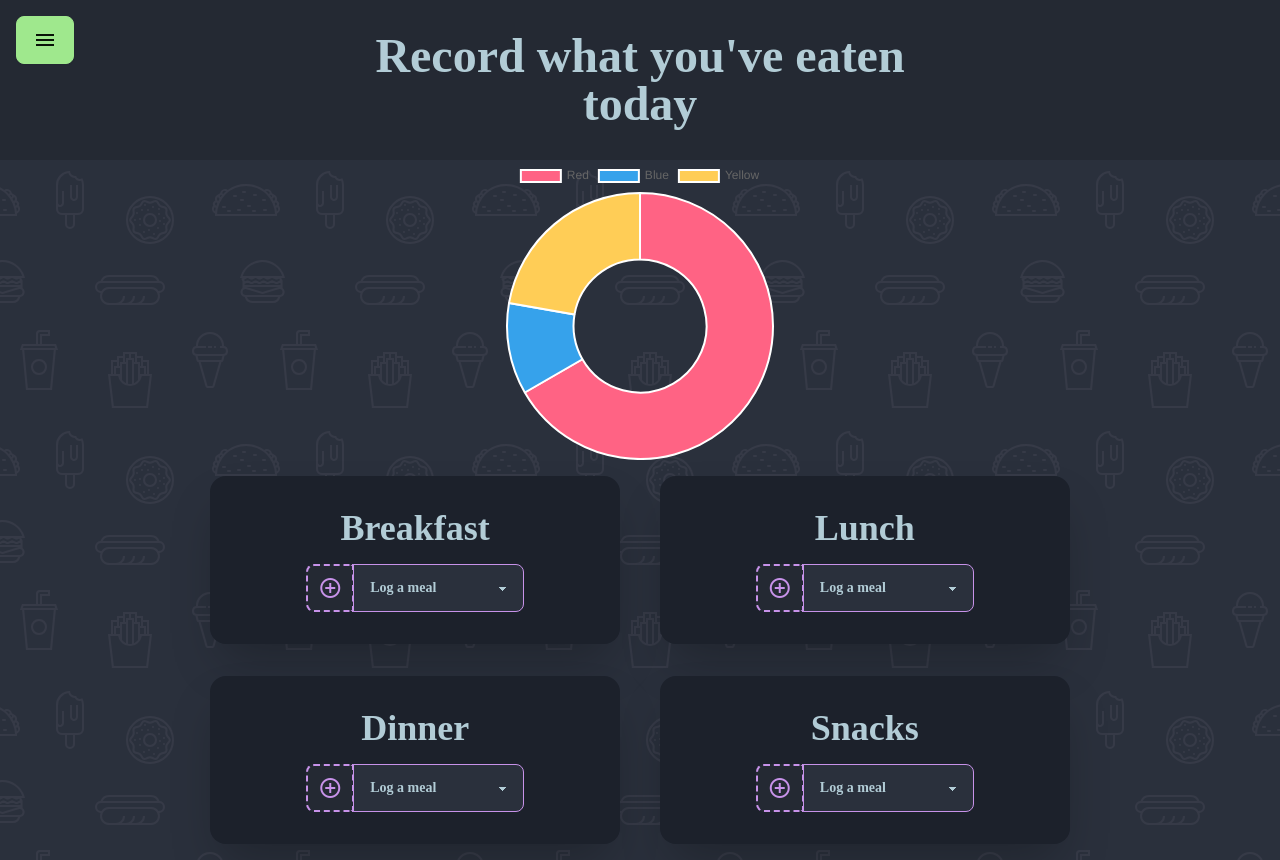
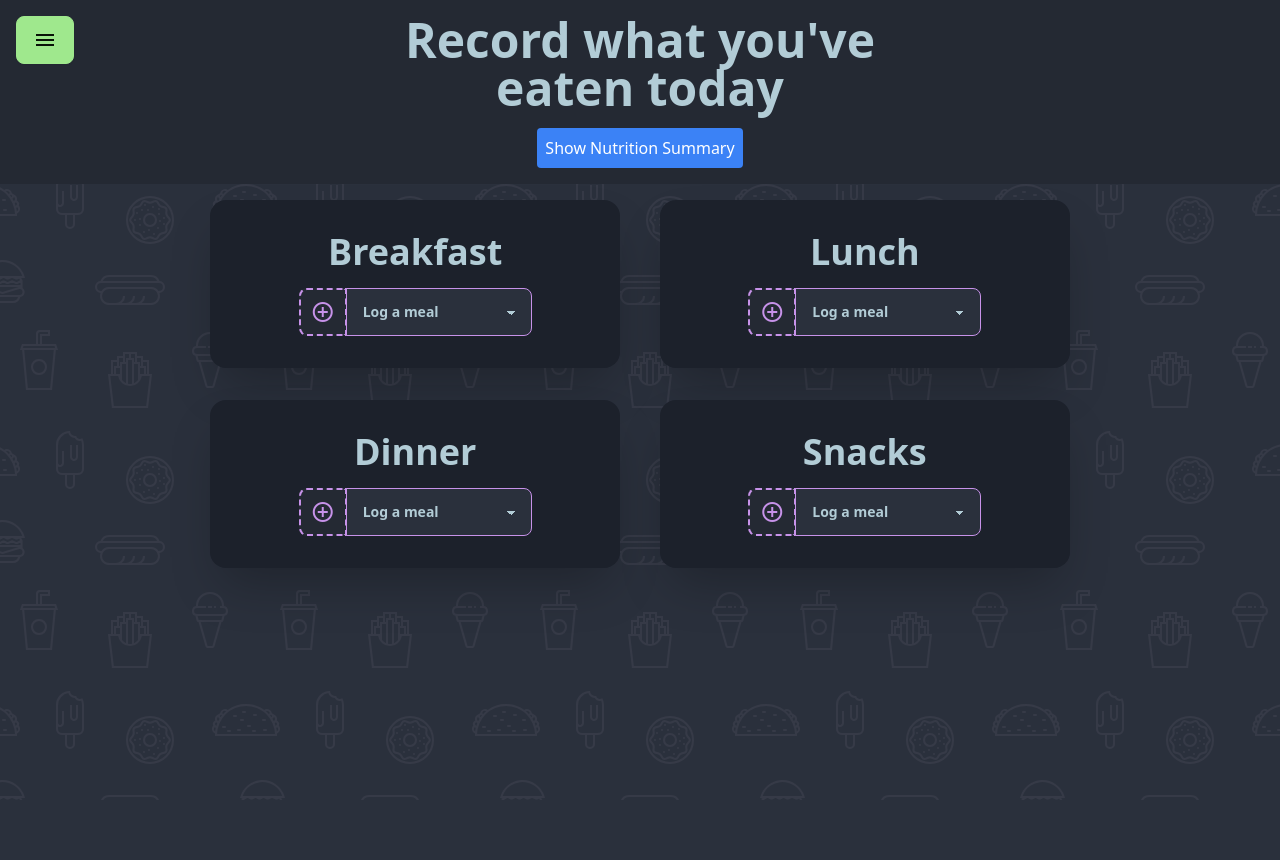
Before and after one commit to arimartell/CapstoneProject, a React (Vite) app in the folder frontend/: page /dashboard in a window 1280 px wide. After the commit the page ends 800 px from the top, so only its background shows below. Built offline with nearby package versions, Linux system fonts and the light colour scheme; sample sign-in values are in the browser's storage; a web font is replaced by a local one.

Commit message:
daily macro counting in dashboard

```diff
--- a/frontend/src/routes/dashboard.jsx
+++ b/frontend/src/routes/dashboard.jsx
@@ -1,31 +1,35 @@
 import { useState } from 'react';
-import { useEffect } from 'react';
-import { Link } from 'react-router-dom';
+import axios from 'axios';
 import QuickCard from '../components/dashboardquicklinkscard';
 import SwipeAnimation from '../components/swipe';
-import 'chart.js/auto';
-import { Chart } from 'react-chartjs-2';
 
 export default function Dashboard() {
-  useEffect(() => {
-    document.title = 'Dashboard';
-  }, []);
+    const [dashboardData, setDashboardData] = useState({
+        cals_left: 0,
+        protein_left: 0,
+        total_cals: 0,
+        total_protein: 0
+    });
+    const [showSummary, setShowSummary] = useState(false);
 
-  const data = {
-    labels: ['Red', 'Blue', 'Yellow'],
-    datasets: [
-      {
-        label: 'My First Dataset',
-        data: [300, 50, 100],
-        backgroundColor: [
-          'rgb(255, 99, 132)',
-          'rgb(54, 162, 235)',
-          'rgb(255, 205, 86)',
-        ],
-        hoverOffset: 4,
+    const fetchAndShowSummary = async () => {
+        try {
+            const token = localStorage.getItem('token');
+            const response = await axios.post('http://127.0.0.1:5000/dashboard', {
+            }, {
+                headers: {
+                    'Content-Type': 'application/json',
+                    'Authorization': `Bearer ${token}`,
                 },
-    ],
+            });
+            setDashboardData(response.data);
+            setShowSummary(true); // Show summary after fetching data
+        } catch (error) {
+            console.error('Error fetching dashboard data:', error);
+            setShowSummary(false); // Hide summary if there's an error
+        }
     };
+
     return (
         <>
             <SwipeAnimation />
@@ -33,30 +37,37 @@ export default function Dashboard() {
                 <div className="hero bg-base-200 min-h-[20vh]">
                     <div className="hero-content text-center">
                         <div className="max-w-xl">
-              <div className="text-5xl font-bold shingo">
+                            <div className="text-5xl font-bold">
                                 Record what you've eaten today
                             </div>
+                            <button
+                                className="mt-4 p-2 bg-blue-500 text-white rounded"
+                                onClick={fetchAndShowSummary}
+                            >
+                                {showSummary ? 'Refresh' : 'Show'} Nutrition Summary
+                            </button>
                         </div>
                     </div>
                 </div>
 
-        <section className="size-full flex flex-col justify-evenly items-center">
-          <div className="max-w-xl text-white">
-            <Chart type="doughnut" data={data} />
-          </div>
-          {/* Adjusted container to display QuickCards in a row */}
-          <div className="w-full px-8 text-4xl font-bold shingo quick-add-container flex flex-col md:flex-row flex-wrap justify-center items-center">
-            {/* QuickCards */}
-            {/* Adjust margin as needed */}
+                <div className="w-full px-8 text-4xl font-bold quick-add-container flex flex-col md:flex-row flex-wrap justify-center items-center">
                     <QuickCard title={'Breakfast'} className="mb-20" />
-            {/* Adjust margin as needed */}
                     <QuickCard title={'Lunch'} />
-            {/* Adjust margin as needed */}
                     <QuickCard title={'Dinner'} />
-            {/* Adjust margin as needed */}
                     <QuickCard title={'Snacks'} />
                 </div>
+
+                {showSummary && (
+                    <section className="size-full flex flex-col justify-evenly items-center">
+                        <div className="text-center mt-8">
+                            <h2 className="text-2xl font-bold mb-4">Nutrition Summary</h2>
+                            <p>Total Calories: {dashboardData.total_cals}</p>
+                            <p>Calories Left: {dashboardData.cals_left}</p>
+                            <p>Total Protein: {dashboardData.total_protein}g</p>
+                            <p>Protein Left: {dashboardData.protein_left}g</p>
+                        </div>
                     </section>
+                )}
             </div>
         </>
     );
```
Also changed, not shown: 2 other files (tests, documents, lock files or other folders). Lines whose indentation alone changed are shown as unchanged.
